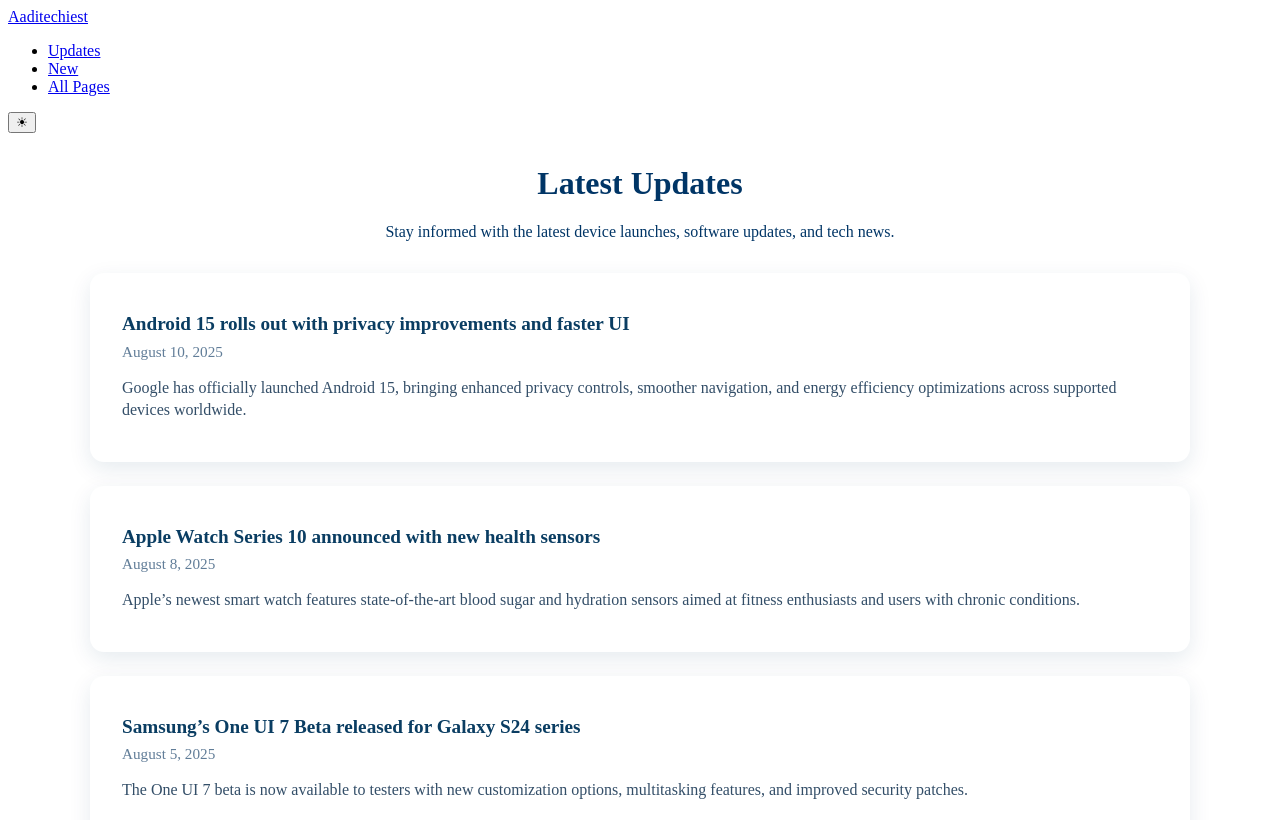
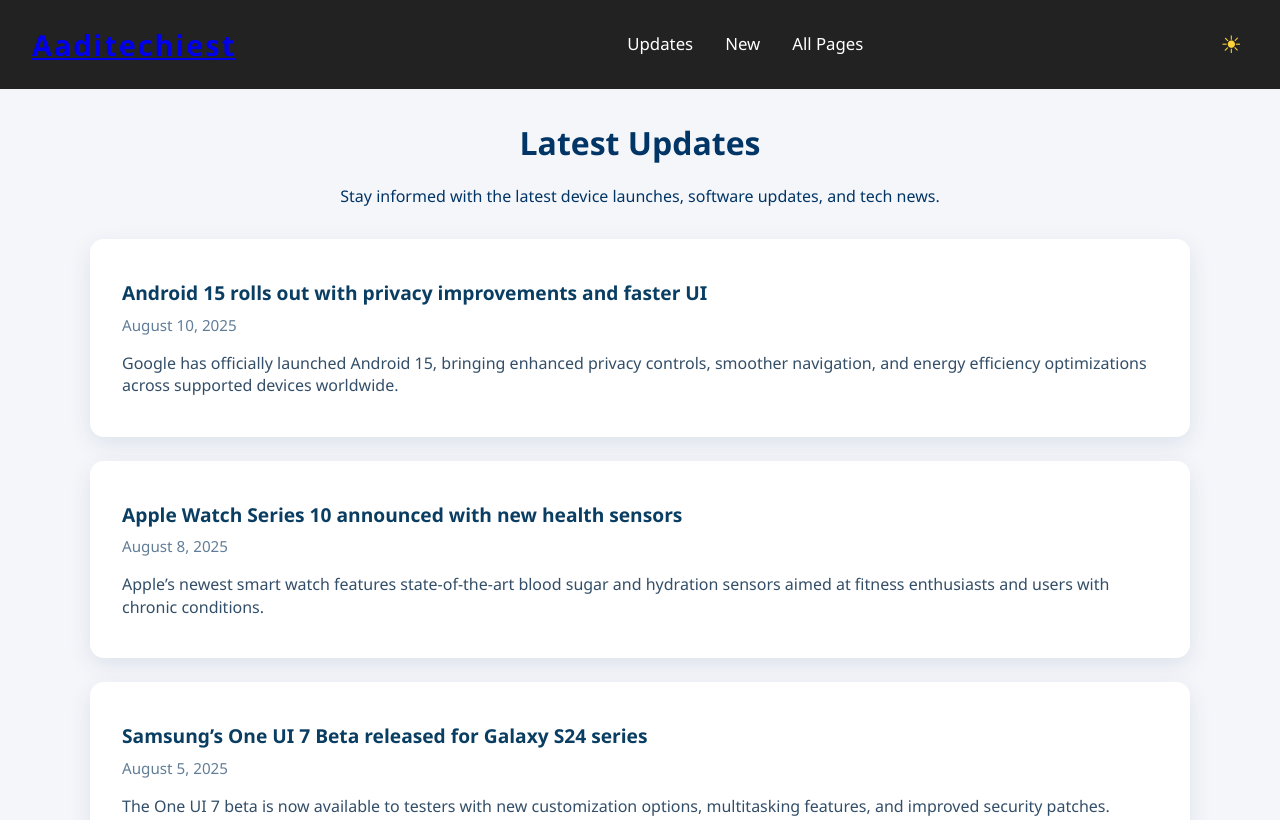
Before and after one commit to aaditechiest/aaditechiest, a plain HTML site: page news/updates.html in a window 1280 px wide. Shown: the top 820 px of the page. Drawn offline with Linux system fonts and the light colour scheme; the site is published under a folder, as on GitHub Pages, so addresses that start at the root find nothing.

Commit message:
Your descriptive commit message

```diff
--- a/news/updates.html
+++ b/news/updates.html
@@ -3,7 +3,7 @@
 <head>
   <meta charset="UTF-8" />
   <title>Updates – aaditechies</title>
-  <link rel="stylesheet" href="/styles.css" />
+  <link rel="stylesheet" href="../styles.css" />
   <style>
     .updates-container {
       max-width: 1100px;
@@ -78,11 +78,11 @@
 </head>
 <body>
   <nav class="navbar">
-    <div class="logo"><a href="/index.html">Aaditechiest</a></div>
+    <div class="logo"><a href="../index.html">Aaditechiest</a></div>
     <ul class="nav-links">
-      <li><a href="index.html#updates">Updates</a></li>
+      <li><a href="updates.html">Updates</a></li>
       <li><a href="news.html">New</a></li>
-      <li><a href="allpages.html">All Pages</a></li>
+      <li><a href="../allpages.html">All Pages</a></li>
     </ul>
     <button class="mode-toggle" aria-label="Toggle dark/light mode">&#9728;</button>
   </nav>
```
Also changed, not shown: index.html (+1 -1 lines), news/news.html (+3 -3 lines).
